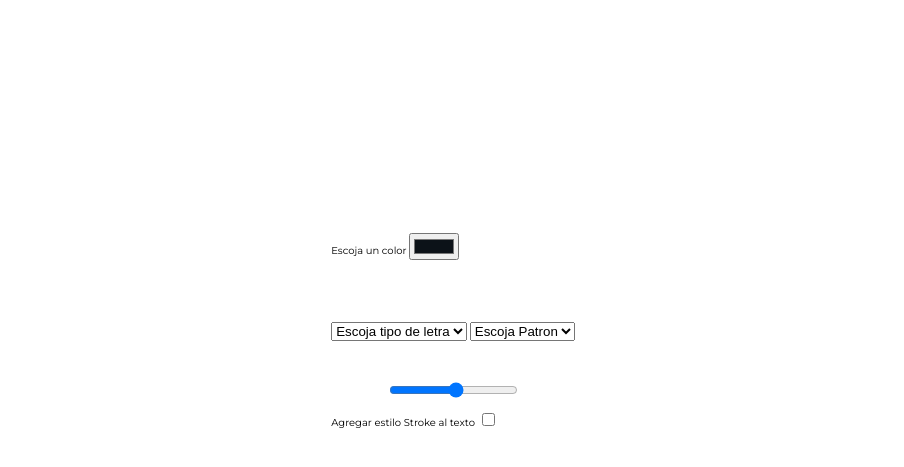
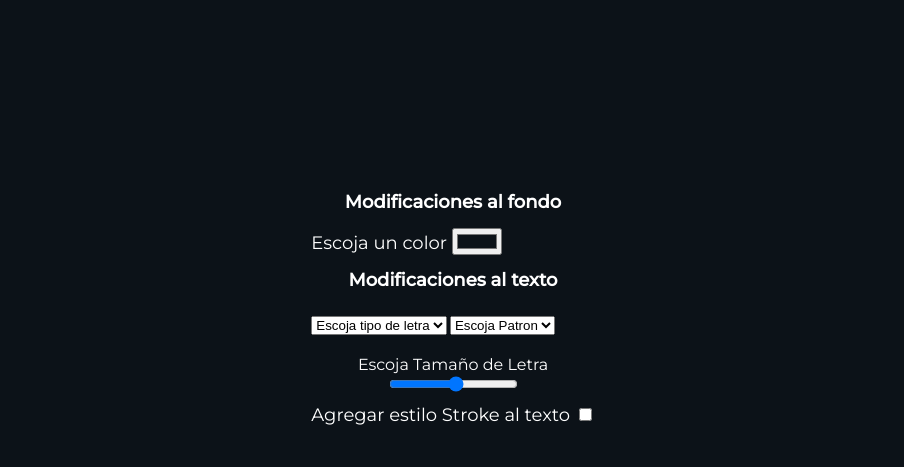
Before and after one commit to IsraelSantizo98/modificarTexto, a plain HTML site: page index.html in a window 1280 px wide. Shown: the part 295-762 px from the top of the page, without its empty margins (187-1091 px from the left). Drawn offline with Linux system fonts and the light colour scheme.

Commit message:
Se agrega estilos de tipo global

```diff
--- a/style.css
+++ b/style.css
@@ -11,7 +11,7 @@ html{
     box-sizing: inherit;
 }
 body{
-    /* background-color: var(--colorFondo); */
+    background-color: var(--colorFondo);
     display: flex;
     align-items: center;
     justify-content: center;
@@ -26,6 +26,10 @@ body{
 }
 .section{
     margin: 1rem 0;
+}
+d-flex-end{
+    align-items: center;
+    justify-content: flex-end;
 }
 h1{
     font-size: var(--tamanioTexto);
@@ -62,3 +66,10 @@ h2{
     color: #fff;
     font-size: 1.6rem;
 }
+.contenedor-label{
+    color: #fff;
+    font-size: 1.8rem;
+    text-align: left;
+    width: 100%;
+    margin-bottom: .8rem;
+}
```
